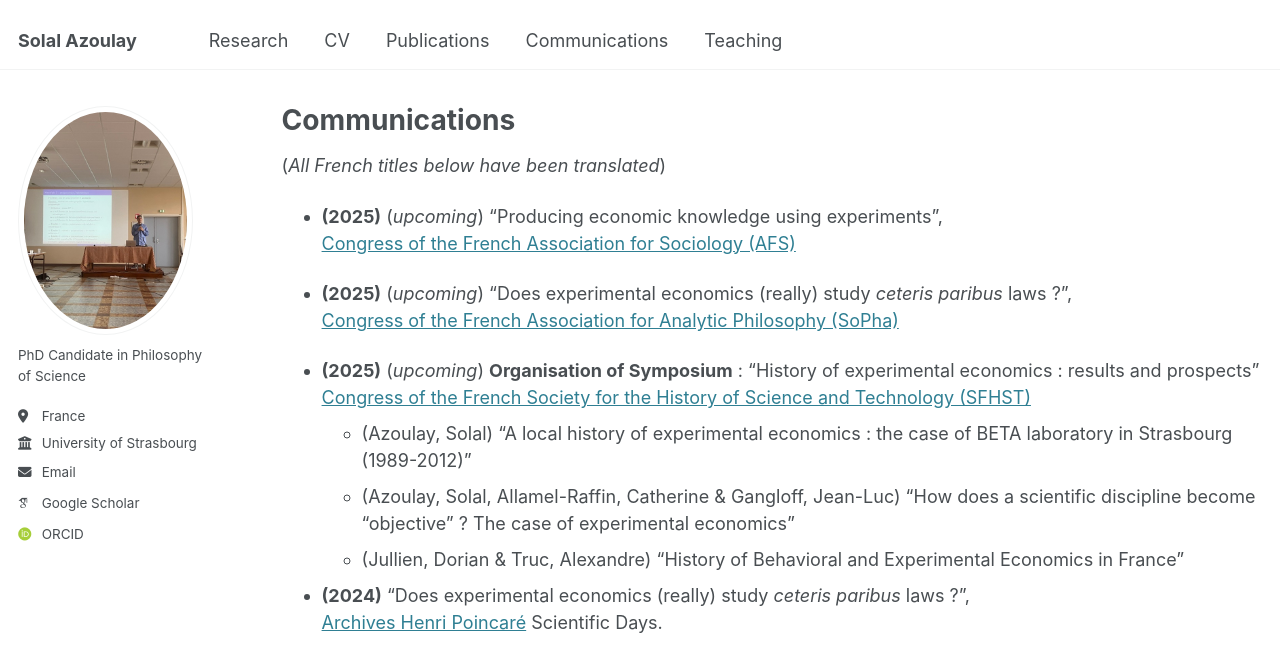
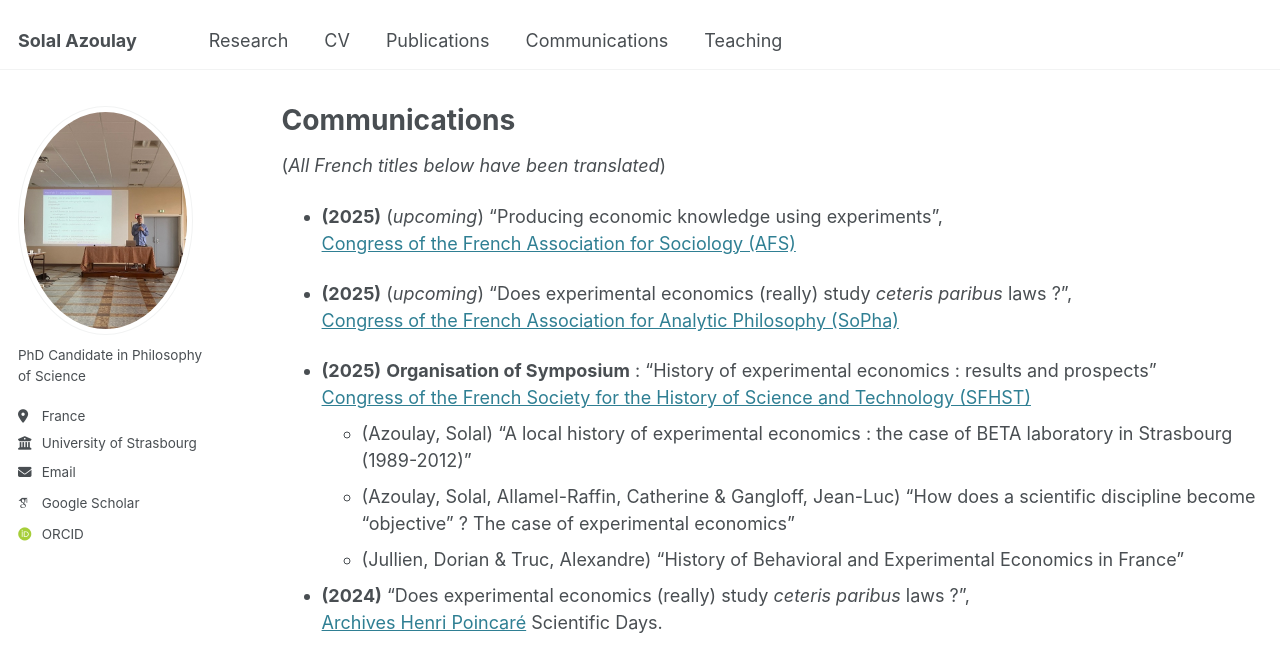
Before and after one commit to solal-azoulay/solal-azoulay.github.io, a Jekyll site: the page built from _pages/Communications.md, in a window 1280 px wide and 942 px high. Shown: the top 672 px of the window. Built offline with Jekyll 4.4.1, drawn with Linux system fonts in a browser that asks for light colours; some web fonts are replaced.

Commit message:
Update Communications.md

```diff
--- a/_pages/Communications.md
+++ b/_pages/Communications.md
@@ -12,7 +12,7 @@ author_profile: true
 - **(2025)** (*upcoming*) "Does experimental economics (really) study *ceteris paribus* laws ?",
 [Congress of the French Association for Analytic Philosophy (SoPha)](https://sopha2025.sciencesconf.org/)
 
-- **(2025)** (*upcoming*) **Organisation of Symposium** : "History of experimental economics : results and prospects"
+- **(2025)** **Organisation of Symposium** : "History of experimental economics : results and prospects"
   [Congress of the French Society for the History of Science and Technology (SFHST)](https://sfhstnancy2025.sciencesconf.org/)
    - (Azoulay, Solal) "A local history of experimental economics : the case of BETA laboratory in Strasbourg (1989-2012)"
    - (Azoulay, Solal, Allamel-Raffin, Catherine & Gangloff, Jean-Luc) "How does a scientific discipline become "objective" ? The case of experimental economics"
```
